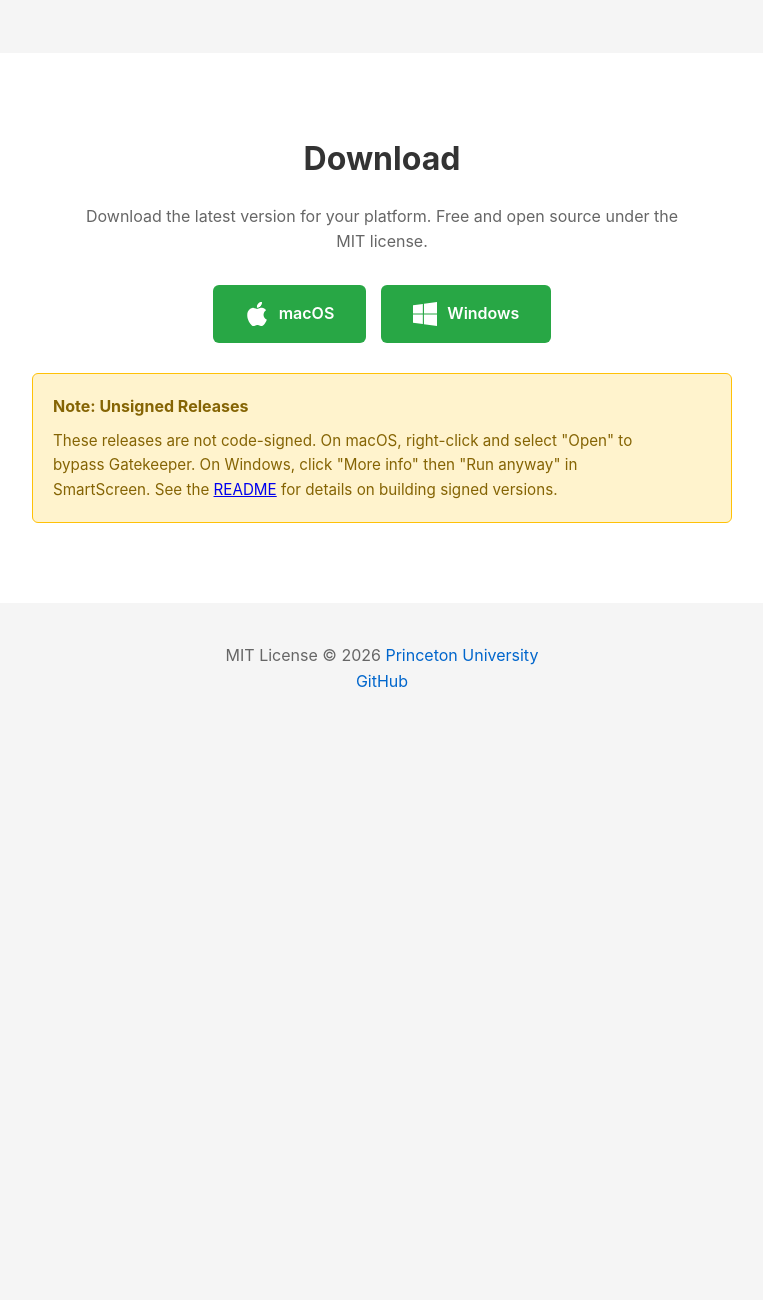
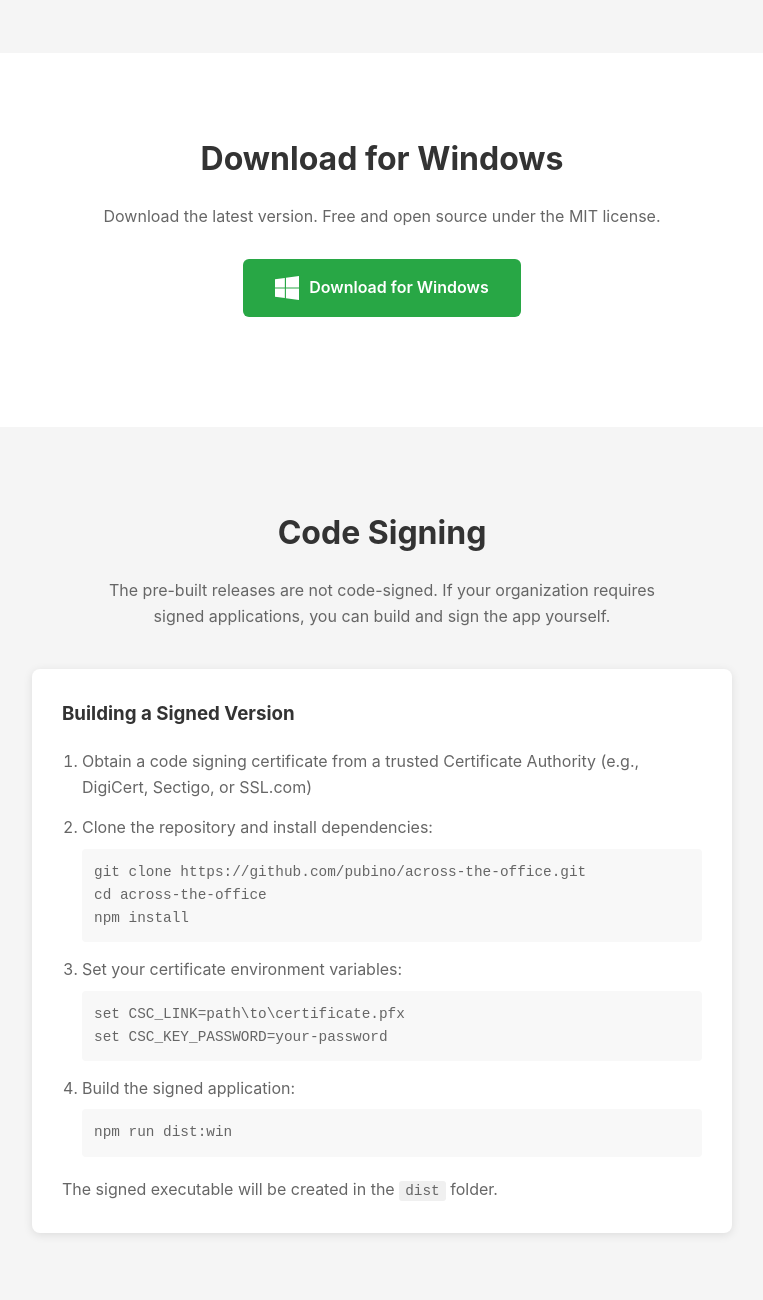
Before and after one commit to pubino/across-the-office, an Electron app: page docs/index.html in a window 900 px wide. Shown: the part 1860-3160 px from the top of the page, without its empty margins (68-831 px from the left). Before the commit the page ends 2594 px from the top, so only its background shows below. Drawn offline with Linux system fonts and the light colour scheme.

Commit message:
Windows-only release: remove macOS build and add signing guidance
- Remove macOS build job from CI workflow
- Remove NSIS installer, keep only portable exe
- Update GitHub Pages to show Windows download only
- Add code signing instructions for Windows

```diff
--- a/docs/index.html
+++ b/docs/index.html
@@ -215,25 +215,66 @@
       height: 24px;
     }
 
-    .unsigned-notice {
-      background: #fff3cd;
-      border: 1px solid #ffc107;
-      border-radius: 6px;
-      padding: 20px;
+    .signing {
+      padding: 80px 0;
+    }
+
+    .signing h2 {
+      text-align: center;
+      font-size: 2rem;
+      margin-bottom: 20px;
+    }
+
+    .signing > .container > p {
+      text-align: center;
+      color: var(--text-light);
+      margin-bottom: 40px;
+      max-width: 600px;
+      margin-left: auto;
+      margin-right: auto;
+    }
+
+    .signing-instructions {
+      background: var(--white);
+      padding: 30px;
+      border-radius: 8px;
+      box-shadow: 0 2px 10px rgba(0,0,0,0.1);
       max-width: 700px;
       margin: 0 auto;
-      text-align: left;
     }
 
-    .unsigned-notice h4 {
-      color: #856404;
-      margin-bottom: 10px;
+    .signing-instructions h3 {
+      margin-bottom: 20px;
     }
 
-    .unsigned-notice p {
-      color: #856404;
-      margin: 0;
-      font-size: 0.95rem;
+    .signing-instructions ol {
+      margin-left: 20px;
+    }
+
+    .signing-instructions li {
+      margin-bottom: 15px;
+      color: var(--text-light);
+    }
+
+    .signing-instructions pre {
+      background: #f8f8f8;
+      padding: 12px;
+      border-radius: 4px;
+      overflow-x: auto;
+      margin-top: 8px;
+      font-size: 0.9rem;
+    }
+
+    .signing-instructions code {
+      background: #f0f0f0;
+      padding: 2px 6px;
+      border-radius: 3px;
+      font-size: 0.9rem;
+    }
+
+    .signing-instructions > p {
+      margin-top: 20px;
+      color: var(--text-light);
     }
 
     footer {
@@ -299,8 +340,8 @@
         </div>
         <div class="feature">
           <div class="feature-icon">&#128187;</div>
-          <h3>Cross-Platform</h3>
-          <p>Works on both macOS and Windows with native installers.</p>
+          <h3>Windows App</h3>
+          <p>Portable Windows executable—no installation required.</p>
         </div>
       </div>
     </div>
@@ -336,26 +377,41 @@
 
   <section class="download">
     <div class="container">
-      <h2>Download</h2>
-      <p>Download the latest version for your platform. Free and open source under the MIT license.</p>
+      <h2>Download for Windows</h2>
+      <p>Download the latest version. Free and open source under the MIT license.</p>
       <div class="download-buttons">
-        <a href="https://github.com/pubino/across-the-office/releases/latest" class="download-btn">
-          <svg xmlns="http://www.w3.org/2000/svg" fill="currentColor" viewBox="0 0 16 16">
-            <path d="M11.182.008C11.148-.03 9.923.023 8.857 1.18c-1.066 1.156-.902 2.482-.878 2.516.024.034 1.52.087 2.475-1.258.955-1.345.762-2.391.728-2.43zm3.314 11.733c-.048-.096-2.325-1.234-2.113-3.422.212-2.189 1.675-2.789 1.698-2.854.023-.065-.597-.79-1.254-1.157a3.692 3.692 0 0 0-1.563-.434c-.108-.003-.483-.095-1.254.116-.508.139-1.653.589-1.968.607-.316.018-1.256-.522-2.267-.665-.647-.125-1.333.131-1.824.328-.49.196-1.422.754-2.074 2.237-.652 1.482-.311 3.83-.067 4.56.244.729.625 1.924 1.273 2.796.576.984 1.34 1.667 1.659 1.899.319.232 1.219.386 1.843.067.502-.308 1.408-.485 1.766-.472.357.013 1.061.154 1.782.539.571.197 1.111.115 1.652-.105.541-.221 1.324-1.059 2.238-2.758.347-.79.505-1.217.473-1.282z"/>
-            <path d="M11.182.008C11.148-.03 9.923.023 8.857 1.18c-1.066 1.156-.902 2.482-.878 2.516.024.034 1.52.087 2.475-1.258.955-1.345.762-2.391.728-2.43z"/>
-          </svg>
-          macOS
-        </a>
         <a href="https://github.com/pubino/across-the-office/releases/latest" class="download-btn">
           <svg xmlns="http://www.w3.org/2000/svg" fill="currentColor" viewBox="0 0 16 16">
             <path d="M6.555 1.375 0 2.237v5.45h6.555V1.375zM0 13.795l6.555.933V8.313H0v5.482zm7.278-5.4.026 6.378L16 16V8.395H7.278zM16 0 7.33 1.244v6.414H16V0z"/>
           </svg>
-          Windows
+          Download for Windows
         </a>
       </div>
-      <div class="unsigned-notice">
-        <h4>Note: Unsigned Releases</h4>
-        <p>These releases are not code-signed. On macOS, right-click and select "Open" to bypass Gatekeeper. On Windows, click "More info" then "Run anyway" in SmartScreen. See the <a href="https://github.com/pubino/across-the-office#unsigned-releases">README</a> for details on building signed versions.</p>
+    </div>
+  </section>
+
+  <section class="signing">
+    <div class="container">
+      <h2>Code Signing</h2>
+      <p>The pre-built releases are not code-signed. If your organization requires signed applications, you can build and sign the app yourself.</p>
+      <div class="signing-instructions">
+        <h3>Building a Signed Version</h3>
+        <ol>
+          <li>Obtain a code signing certificate from a trusted Certificate Authority (e.g., DigiCert, Sectigo, or SSL.com)</li>
+          <li>Clone the repository and install dependencies:
+            <pre>git clone https://github.com/pubino/across-the-office.git
+cd across-the-office
+npm install</pre>
+          </li>
+          <li>Set your certificate environment variables:
+            <pre>set CSC_LINK=path\to\certificate.pfx
+set CSC_KEY_PASSWORD=your-password</pre>
+          </li>
+          <li>Build the signed application:
+            <pre>npm run dist:win</pre>
+          </li>
+        </ol>
+        <p>The signed executable will be created in the <code>dist</code> folder.</p>
       </div>
     </div>
   </section>
```
Also changed, not shown: package.json (+7 -9 lines), .github/workflows/build.yml, README.md, 1 other file.
